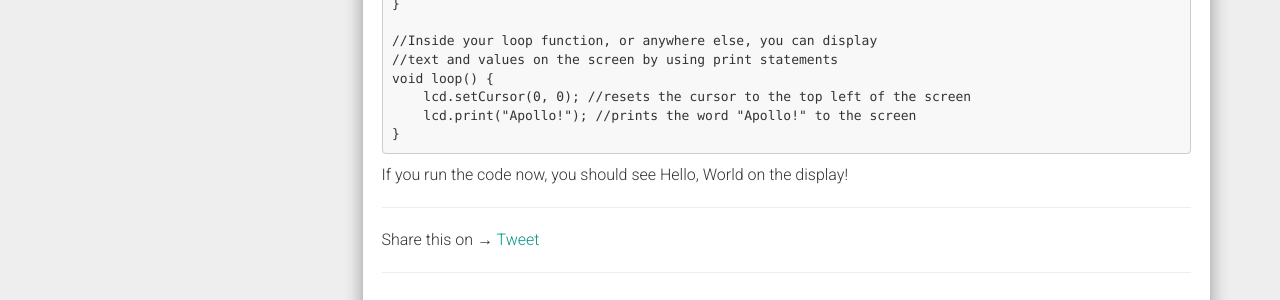
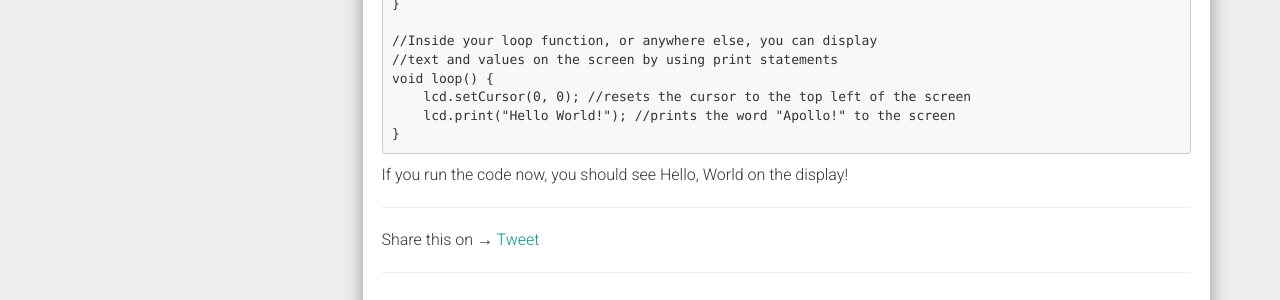
Before and after one commit to AscensionEngineering/ascensionengineering.github.io, a Jekyll site: the page built from _posts/2015-05-11-getting-started.markdown, in a window 1280 px wide. Shown: the part 1009-1309 px from the top of the page. Built offline with Jekyll 4.4.1, drawn with Linux system fonts in a browser that asks for light colours; nearby versions of some CDN libraries; comment, search, counter and statistics services are not loaded; some of the changed text lies outside the part shown.

Commit message:
Update 2015-05-11-getting-started.markdown

````diff
--- a/_posts/2015-05-11-getting-started.markdown
+++ b/_posts/2015-05-11-getting-started.markdown
@@ -51,7 +51,7 @@ void setup() {
 //text and values on the screen by using print statements
 void loop() {
     lcd.setCursor(0, 0); //resets the cursor to the top left of the screen
-    lcd.print("Apollo!"); //prints the word "Apollo!" to the screen
+    lcd.print("Hello World!"); //prints the word "Apollo!" to the screen
 }
 ```
 
````
